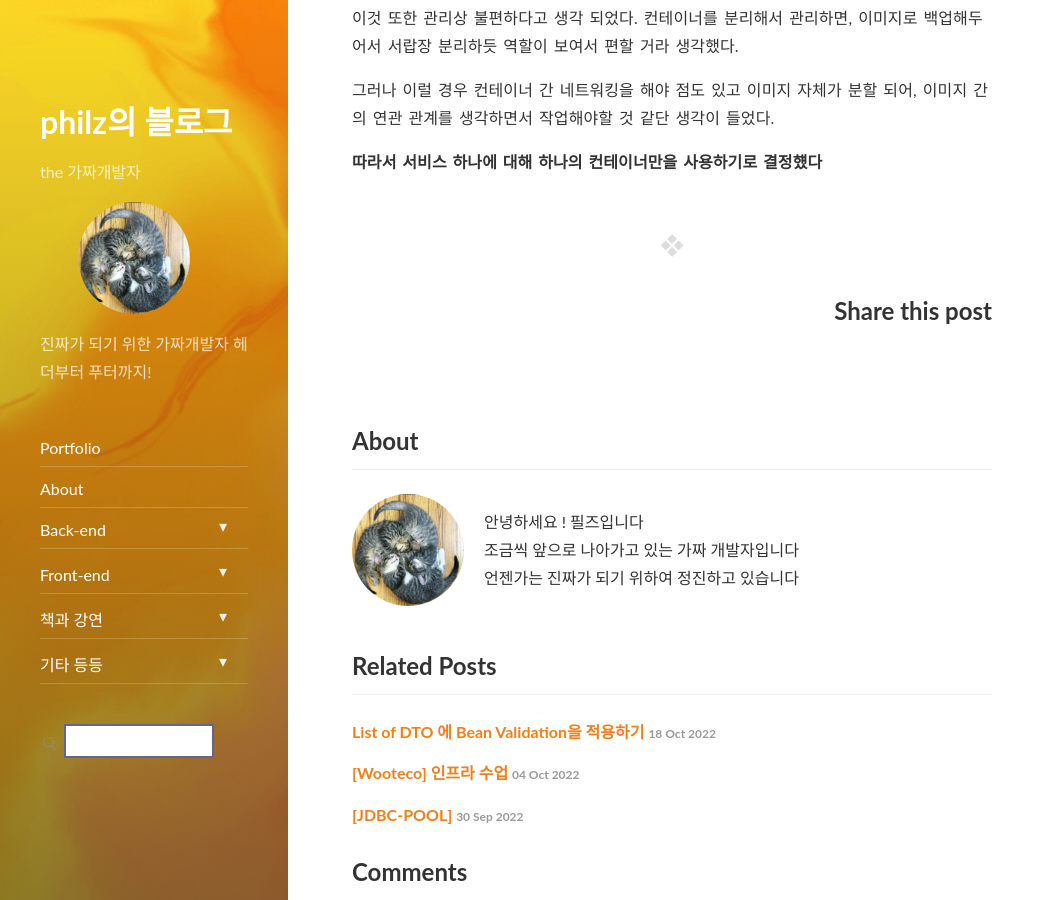
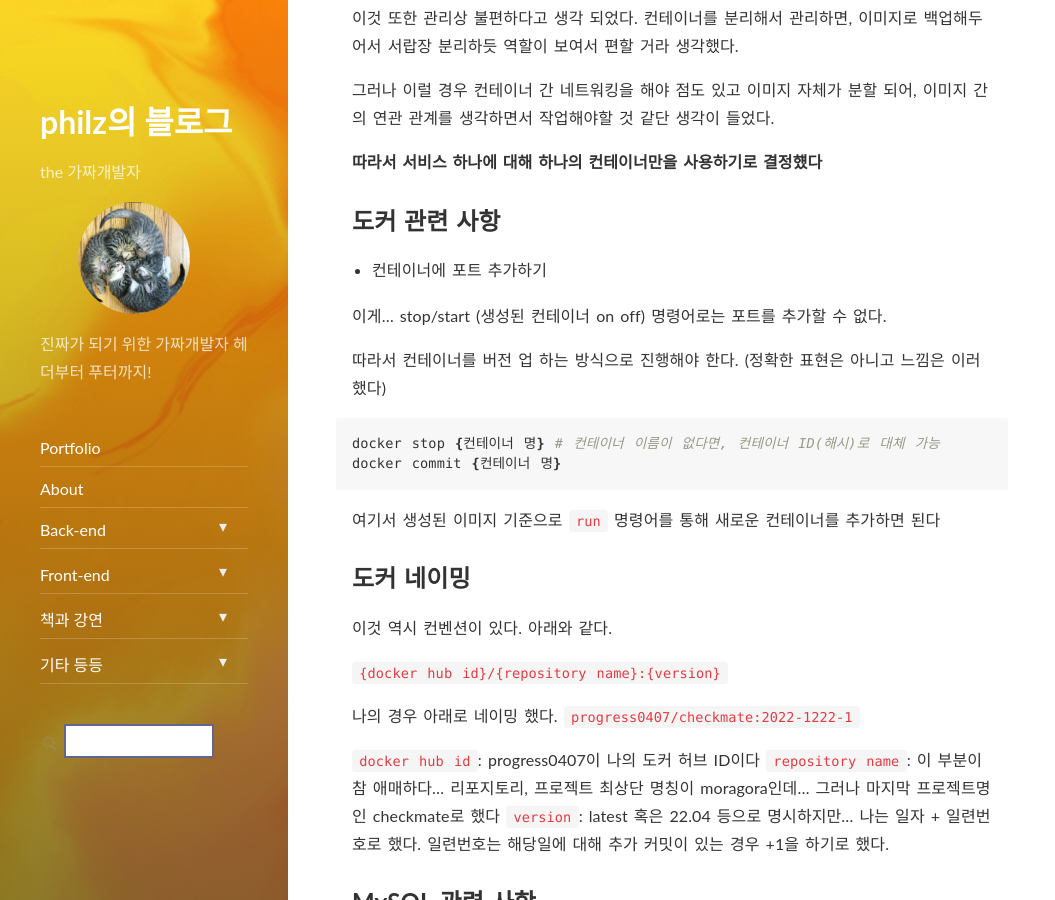
Before and after one commit to progress0407/progress0407.github.io, a Jekyll site: the page built from _posts/backend/wooteco/2022-12-20-moragora-migration.md, in a window 1280 px wide and 900 px high, scrolled down 1951 px. Shown: the whole window, without its empty margins (0-1055 px from the left). Built offline with Jekyll 4.4.1, drawn with Linux system fonts in a browser that asks for light colours; nearby versions of some CDN libraries; some of the changed text lies outside the part shown.

Commit message:
마이그레이션 포스팅 내용 추가

````diff
--- a/_posts/backend/wooteco/2022-12-20-moragora-migration.md
+++ b/_posts/backend/wooteco/2022-12-20-moragora-migration.md
@@ -83,3 +83,84 @@ published: true
 그러나 이럴 경우 컨테이너 간 네트워킹을 해야 점도 있고 이미지 자체가 분할 되어, 이미지 간의 연관 관계를 생각하면서 작업해야할 것 같단 생각이 들었다.
 
 **따라서 서비스 하나에 대해 하나의 컨테이너만을 사용하기로 결정헀다**
+
+## 도커 관련 사항
+
+- 컨테이너에 포트 추가하기
+
+이게... stop/start (생성된 컨테이너 on off) 명령어로는 포트를 추가할 수 없다.
+
+따라서 컨테이너를 버전 업 하는 방식으로 진행해야 한다. (정확한 표현은 아니고 느낌은 이러했다)
+
+```bash
+docker stop {컨테이너 명} # 컨테이너 이름이 없다면, 컨테이너 ID(해시)로 대체 가능
+docker commit {컨테이너 명}
+```
+
+여기서 생성된 이미지 기준으로 `run` 명령어를 통해 새로운 컨테이너를 추가하면 된다
+
+## 도커 네이밍
+
+이것 역시 컨벤션이 있다. 아래와 같다.
+
+`{docker hub id}/{repository name}:{version}`
+
+나의 경우 아래로 네이밍 했다.
+`progress0407/checkmate:2022-1222-1`
+
+`docker hub id`: progress0407이 나의 도커 허브 ID이다
+`repository name`: 이 부분이 참 애매하다... 리포지토리, 프로젝트 최상단 명칭이 moragora인데... 그러나 마지막 프로젝트명인 checkmate로 했다
+`version`: latest 혹은 22.04 등으로 명시하지만... 나는 일자 + 일련번호로 했다. 일련번호는 해당일에 대해 추가 커밋이 있는 경우 +1을 하기로 했다.
+
+
+## MySQL 관련 사항
+
+- [한글, 이모티콘 입력 가능한 DB 만들기](https://zibsin.net/1754)
+
+```sql
+create database `checkmate-db` default character set utf8mb4 collate utf8mb4_general_ci;
+```
+
+사용자 생성
+
+```sql
+create user `checkmate-user`@'%' identified by {비번};
+```
+
+권한 부여 (편의상 모든 권한을 주었다. DDL 마저도...)
+
+```sql
+grant all privileges on `checkmate-db`.* to `checkmate-user`@'%';
+```
+
+### Redis
+
+레디스 기본 포트: `default 6379 and additionally 16379`
+
+## Git 전략 (?)
+
+결론부터 말하면 포크 프로젝트에 neo라는 새로운 브랜치를 만들어서 진행했다.
+
+기존에는 Git 전략과 Github 전략을 혼합하여 사용했다.
+
+현재는 포크 프로젝트의 `neo`란 브랜치를 만들어서 사용하기로 했다.
+
+(`neo`는 새로운이란 뜻으로 생각해서 사용)
+
+이렇게 한 이유는 매번 소통이 발생하면 굉-장히 오랜 시간을 들여서 작업해야할 수 있기 때문이다...
+
+사실상 팀프로젝트가 끝나서 이렇게 하기로 했다.
+
+## Submodule 변경 사항
+
+기존에 있던 prod, dev, local을 최대한 덜 수정하는 방향으로 작업하기로 했다.
+
+대신에 ec2에서 운영할 `neo-prod`와 로컬에서 사용할 `neo-local` 설정을 추가하였다.
+
+## 문제 사항
+
+### ec2 먹통 현상
+
+이해가 되지 않는 현상이다. 상당히 높은 빈도로 CPU 과부화 되면서 멈춘다.
+
+혹시 모르지만 docker의 영향이 있던 걸까? WAS, DB, Redis등 종합적으로 비대해지다 보니 이런 일이 발생한 걸까? 아직 알아가는 중이다.
````
